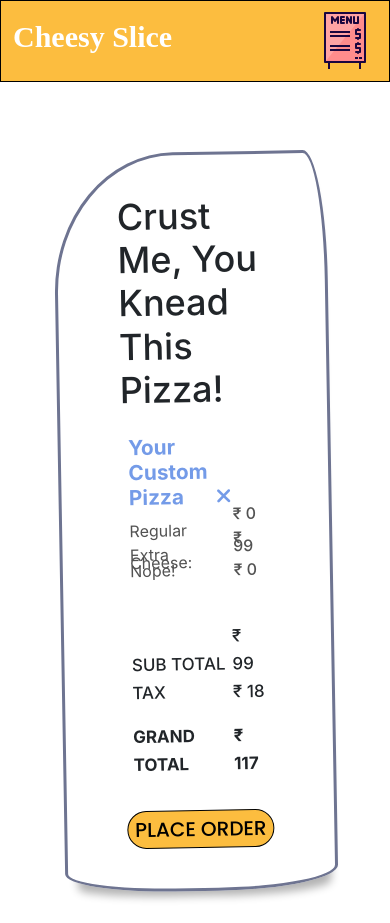
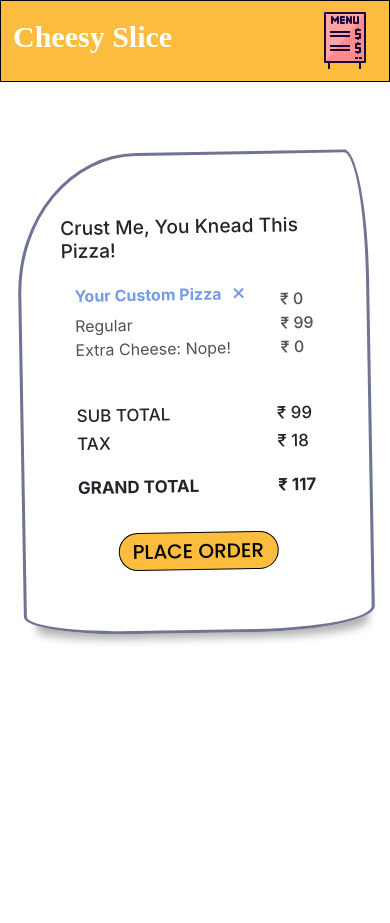
Before and after one commit to eyekavya/BurgerApp-React, a React (Create React App) app: page /cart in a window 390 px wide. After the commit the page ends 844 px from the top, so only its background shows below. Built offline with nearby package versions, Linux system fonts and the light colour scheme; a web font is replaced by a local one.

Commit message:
made cart page responsive

```diff
--- a/src/components/Cart/Cart.js
+++ b/src/components/Cart/Cart.js
@@ -49,6 +49,7 @@ function Cart() {
                     }}
                   ></i>
                 </h3>
+                <div className="pizza-desc-mq">
                   <p style={{ marginBottom: "0.5rem" }}>
                     {Object.entries(toppings)
                       .filter(([key, value]) => value === true)
@@ -68,6 +69,7 @@ function Cart() {
 
                   <p style={{ textTransform: "capitalize" }}>{size}</p>
                   <p>Extra Cheese: {cheese ? "Yup!" : "Nope!"}</p>
+                </div>
               </div>
               <div className="pizza-price">
                 <p>₹ {toppingPrice}</p>
--- a/src/components/Cart/StyledCart.js
+++ b/src/components/Cart/StyledCart.js
@@ -39,7 +39,6 @@ export const StyledCart = styled.section`
 
   .pizza-item-container {
     max-height: 257.13px;
-
     overflow: none;
   }
 
@@ -102,4 +101,27 @@ export const StyledCart = styled.section`
     margin-left: 2rem;
     cursor: pointer;
   }
+
+  @media screen and (max-width: 720px) {
+    h2 {
+      font-size: 1.2rem;
+    }
+
+    h3 {
+      font-size: 1rem;
+    }
+
+    h3 i {
+      margin-left: 0.7rem;
+    }
+
+    .container {
+      width: 90%;
+      padding: 60px 40px;
+    }
+
+    .pizza-desc {
+      max-width: fit-content;
+    }
+  }
 `;
```
Lines whose indentation alone changed are shown as unchanged.
